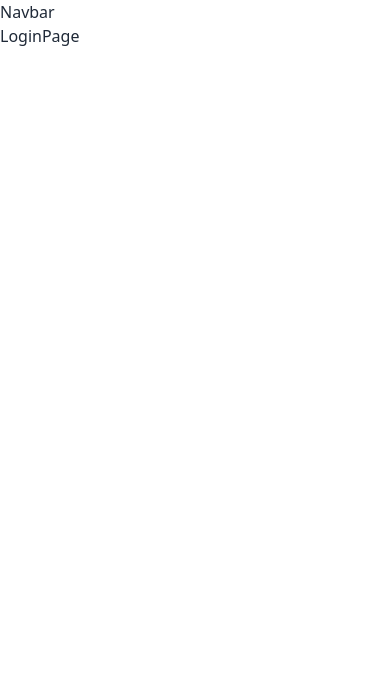
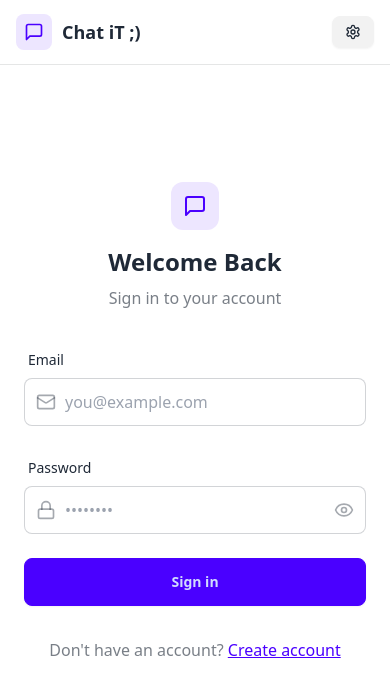
Before and after one commit to Gatt101/PIWOT_Hackathon, a React (Vite) app in the folder frontend/: page /login in a window 390 px wide. Shown: the top 694 px of the page. Built offline with nearby package versions, Linux system fonts and the light colour scheme; no server answers.

Commit message:
Sign up and Login added in Frontend

```diff
--- a/frontend/src/components/Navbar.jsx
+++ b/frontend/src/components/Navbar.jsx
@@ -1,9 +1,55 @@
-import React from 'react'
+import { LogOut, MessageSquare, Settings, User } from "lucide-react";
+import { Link } from "react-router-dom";
+import { useAuthStore } from "../store/useAuthStore.js";
 
 const Navbar = () => {
+  const { logout, authUser } = useAuthStore();
+
   return (
-    <div>Navbar</div>
-  )
-}
+    <header
+      className="bg-base-100 border-b border-base-300 fixed w-full top-0 z-40
+    backdrop-blur-lg bg-base-100/80"
+    >
+      <div className="container mx-auto px-4 h-16">
+        <div className="flex items-center justify-between h-full">
+          <div className="flex items-center gap-8">
+            <Link to="/" className="flex items-center gap-2.5 hover:opacity-80 transition-all">
+              <div className="size-9 rounded-lg bg-primary/10 flex items-center justify-center">
+                <MessageSquare className="w-5 h-5 text-primary" />
+              </div>
+              <h1 className="text-lg font-bold">Chat iT ;)</h1>
+            </Link>
+          </div>
 
-export default Navbar
+          <div className="flex items-center gap-2">
+            <Link
+              to={"/settings"}
+              className={`
+              btn btn-sm gap-2 transition-colors
+
+              `}
+            >
+              <Settings className="w-4 h-4" />
+              <span className="hidden sm:inline">Settings</span>
+            </Link>
+
+            {authUser && (
+              <>
+                <Link to={"/profile"} className={`btn btn-sm gap-2`}>
+                  <User className="size-5" />
+                  <span className="hidden sm:inline">Profile</span>
+                </Link>
+
+                <button className="flex gap-2 items-center" onClick={logout}>
+                  <LogOut className="size-5" />
+                  <span className="hidden sm:inline">Logout</span>
+                </button>
+              </>
+            )}
+          </div>
+        </div>
+      </div>
+    </header>
+  );
+};
+export default Navbar;
--- a/frontend/src/pages/LoginPage.jsx
+++ b/frontend/src/pages/LoginPage.jsx
@@ -1,9 +1,119 @@
-import React from 'react'
+import { Eye, EyeOff, Loader2, Lock, Mail, MessageSquare } from "lucide-react";
+import { useState } from "react";
+import { Link } from "react-router-dom";
+import AuthImagePattern from "../components/AuthImagePattern";
+import { useAuthStore } from "../store/useAuthStore.js";
 
 const LoginPage = () => {
+  const [showPassword, setShowPassword] = useState(false);
+  const [formData, setFormData] = useState({
+    email: "",
+    password: "",
+  });
+  const { login, isLoggingIn } = useAuthStore();
+
+  const handleSubmit = async (e) => {
+    e.preventDefault();
+    login(formData);
+  };
+
   return (
-    <div>LoginPage</div>
-  )
-}
+    <div className="h-screen grid lg:grid-cols-2">
+      {/* Left Side - Form */}
+      <div className="flex flex-col justify-center items-center p-6 sm:p-12">
+        <div className="w-full max-w-md space-y-8">
+          {/* Logo */}
+          <div className="text-center mb-8">
+            <div className="flex flex-col items-center gap-2 group">
+              <div
+                className="w-12 h-12 rounded-xl bg-primary/10 flex items-center justify-center group-hover:bg-primary/20
+              transition-colors"
+              >
+                <MessageSquare className="w-6 h-6 text-primary" />
+              </div>
+              <h1 className="text-2xl font-bold mt-2">Welcome Back</h1>
+              <p className="text-base-content/60">Sign in to your account</p>
+            </div>
+          </div>
 
-export default LoginPage
+          {/* Form */}
+          <form onSubmit={handleSubmit} className="space-y-6">
+            <div className="form-control">
+              <label className="label">
+                <span className="label-text font-medium">Email</span>
+              </label>
+              <div className="relative">
+                <div className="absolute inset-y-0 left-0 pl-3 flex items-center pointer-events-none">
+                  <Mail className="h-5 w-5 text-base-content/40" />
+                </div>
+                <input
+                  type="email"
+                  className={`input input-bordered w-full pl-10`}
+                  placeholder="you@example.com"
+                  value={formData.email}
+                  onChange={(e) => setFormData({ ...formData, email: e.target.value })}
+                />
+              </div>
+            </div>
+
+            <div className="form-control">
+              <label className="label">
+                <span className="label-text font-medium">Password</span>
+              </label>
+              <div className="relative">
+                <div className="absolute inset-y-0 left-0 pl-3 flex items-center pointer-events-none">
+                  <Lock className="h-5 w-5 text-base-content/40" />
+                </div>
+                <input
+                  type={showPassword ? "text" : "password"}
+                  className={`input input-bordered w-full pl-10`}
+                  placeholder="••••••••"
+                  value={formData.password}
+                  onChange={(e) => setFormData({ ...formData, password: e.target.value })}
+                />
+                <button
+                  type="button"
+                  className="absolute inset-y-0 right-0 pr-3 flex items-center"
+                  onClick={() => setShowPassword(!showPassword)}
+                >
+                  {showPassword ? (
+                    <EyeOff className="h-5 w-5 text-base-content/40" />
+                  ) : (
+                    <Eye className="h-5 w-5 text-base-content/40" />
+                  )}
+                </button>
+              </div>
+            </div>
+
+            <button type="submit" className="btn btn-primary w-full" disabled={isLoggingIn}>
+              {isLoggingIn ? (
+                <>
+                  <Loader2 className="h-5 w-5 animate-spin" />
+                  Loading...
+                </>
+              ) : (
+                "Sign in"
+              )}
+            </button>
+          </form>
+
+          <div className="text-center">
+            <p className="text-base-content/60">
+              Don&apos;t have an account?{" "}
+              <Link to="/signup" className="link link-primary">
+                Create account
+              </Link>
+            </p>
+          </div>
+        </div>
+      </div>
+
+      {/* Right Side - Image/Pattern */}
+      <AuthImagePattern
+        title={"Welcome back!"}
+        subtitle={"Sign in to continue your conversations and catch up with your messages."}
+      />
+    </div>
+  );
+};
+export default LoginPage;
--- a/frontend/src/pages/SignUpPage.jsx
+++ b/frontend/src/pages/SignUpPage.jsx
@@ -1,5 +1,6 @@
 import { Eye, EyeOff, Loader2, Lock, Mail, MessageSquare, User } from 'lucide-react';
 import { useState } from 'react';
+import toast from 'react-hot-toast';
 import { Link } from 'react-router-dom';
 import AuthImagePattern from '../components/AuthImagePattern.jsx';
 import { useAuthStore } from '../store/useAuthStore.js';
@@ -15,10 +16,23 @@ const SignUpPage = () => {
 
   const {signup , isSigningUp } = useAuthStore();
 
-  const validateForm = () =>{}
+  const validateForm = () =>{
+    if (!formData.fullName.trim()) return toast.error("Full name is required");
+    if (!formData.email.trim()) return toast.error("Email is required");
+    if (!/\S+@\S+\.\S+/.test(formData.email)) return toast.error("Invalid email format");
+    if (!formData.password) return toast.error("Password is required");
+    if (formData.password.length < 6) return toast.error("Password must be at least 6 characters");
+
+    return true;
+
+  }
 
   const handleSubmit = (e) => {
-    e.preventDefault()
+    e.preventDefault();
+
+    const success = validateForm()
+
+    if(success===true) signup(formData);
   }
 
 
--- a/frontend/src/store/useAuthStore.js
+++ b/frontend/src/store/useAuthStore.js
@@ -1,6 +1,6 @@
+import toast from "react-hot-toast";
 import { create } from "zustand";
 import { axiosInstance } from "../lib/axios";
-
 
 export const useAuthStore = create ((set)=> ({
   //States
@@ -26,5 +26,40 @@ export const useAuthStore = create ((set)=> ({
 
     signup: async(data) => {
 
+      set({ isSigningUp: true});
+       try {
+          const res = await axiosInstance.post("/auth/signup",data);
+          set({ authUser: res.data});
+          toast.success("Account created successfully");
+
+       } catch (error) {
+          toast.error(error.response.data.message);
+       }finally{
+            set({ isSigningUp:false});
+       }
+    },
+    login: async (data) => {
+      set({ isLoggingIn: true });
+      try {
+        const res = await axiosInstance.post("/auth/login", data);
+        set({ authUser: res.data });
+        toast.success("Logged in successfully");
+
+        // get().connectSocket();
+      } catch (error) {
+        toast.error(error.response.data.message);
+      } finally {
+        set({ isLoggingIn: false });
+      }
+    },
+
+    logout : async() => {
+      try {
+        await axiosInstance.post("/auth/logout");
+        set({authUser: null});
+        toast.success("Logged out successfully");
+      } catch (error) {
+        toast.error(error.response.data.message);
+      }
     }
 }))
```
